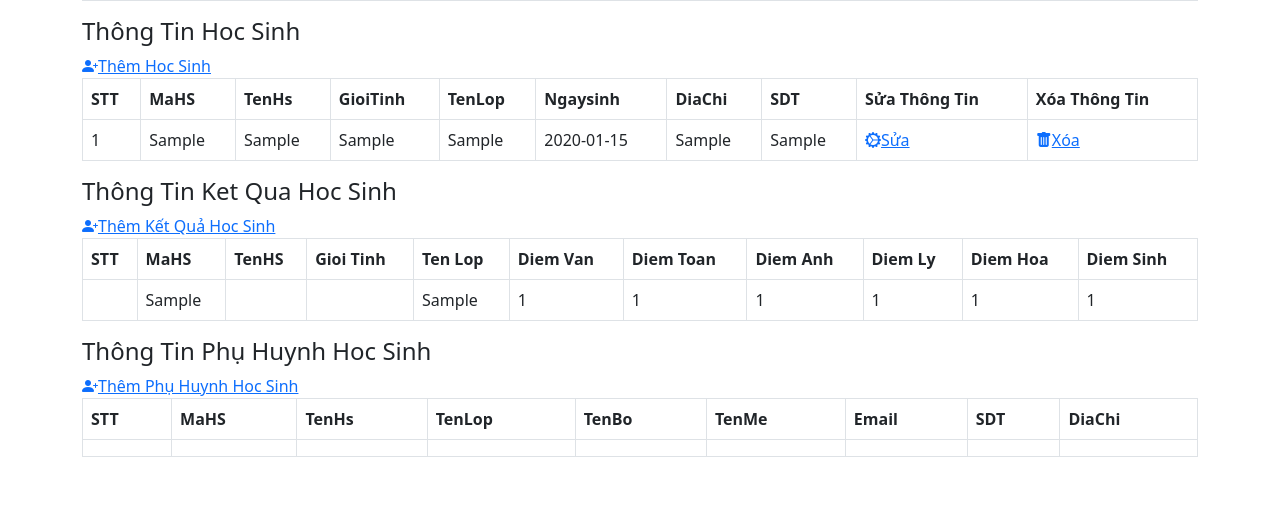
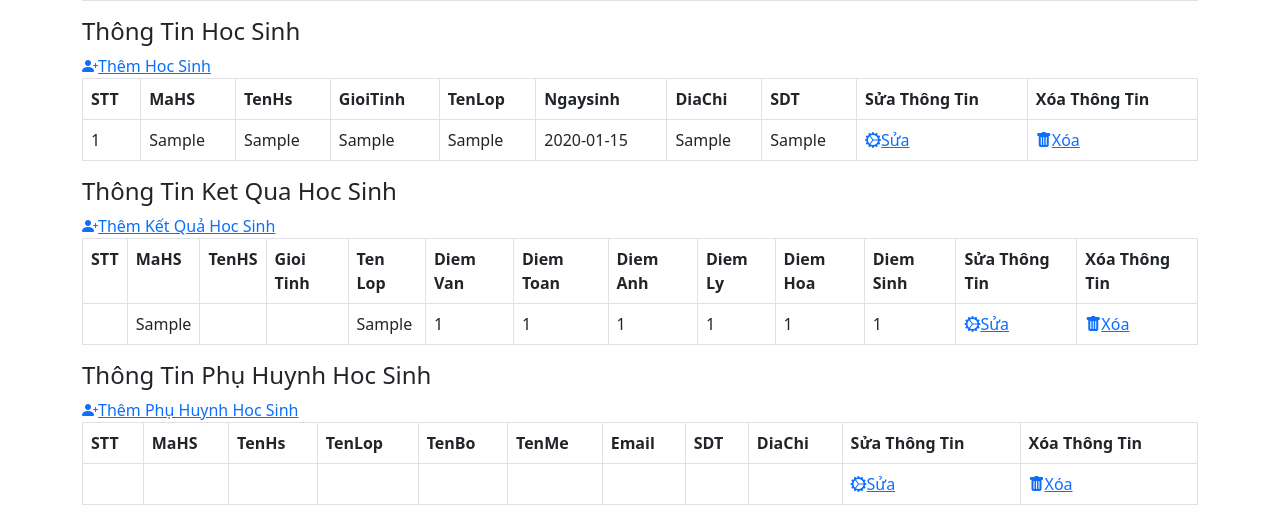
Before and after one commit to khiemcoNY/BTL_CongNgheWeb, a PHP site: page /admin.php in a window 1280 px wide. Shown: the part 400-921 px from the top of the page. Before the commit the page ends 857 px from the top, so only its background shows below. Run offline with PHP 8.4, Linux system fonts and the light colour scheme; tables that the repository leaves empty or names only in its code hold one stand-in row (values such as "Sample post"); data that the repository does not hold is empty; some libraries are stand-ins or nearby versions.

Commit message:
chuc nang xoa hoc sinh ket qua phu huynh

```diff
--- a/De10_QuanLyHocSinhTruongHoc/src/admin.php
+++ b/De10_QuanLyHocSinhTruongHoc/src/admin.php
@@ -7,8 +7,10 @@
     <meta name="viewport" content="width=device-width, initial-scale=1">
 
     <!-- Bootstrap CSS -->
-    <link href="https://cdn.jsdelivr.net/npm/bootstrap@5.0.2/dist/css/bootstrap.min.css" rel="stylesheet" integrity="sha384-EVSTQN3/azprG1Anm3QDgpJLIm9Nao0Yz1ztcQTwFspd3yD65VohhpuuCOmLASjC" crossorigin="anonymous">
-    <link rel="stylesheet" href="https://cdn.jsdelivr.net/npm/bootstrap-icons@1.6.0/font/bootstrap-icons.css" integrity="sha384-7ynz3n3tAGNUYFZD3cWe5PDcE36xj85vyFkawcF6tIwxvIecqKvfwLiaFdizhPpN" crossorigin="anonymous">
+    <link href="https://cdn.jsdelivr.net/npm/bootstrap@5.0.2/dist/css/bootstrap.min.css" rel="stylesheet"
+        integrity="sha384-EVSTQN3/azprG1Anm3QDgpJLIm9Nao0Yz1ztcQTwFspd3yD65VohhpuuCOmLASjC" crossorigin="anonymous">
+    <link rel="stylesheet" href="https://cdn.jsdelivr.net/npm/bootstrap-icons@1.6.0/font/bootstrap-icons.css"
+        integrity="sha384-7ynz3n3tAGNUYFZD3cWe5PDcE36xj85vyFkawcF6tIwxvIecqKvfwLiaFdizhPpN" crossorigin="anonymous">
     <title>admin</title>
 </head>
 
@@ -49,7 +51,8 @@
                                 <td><?php echo $row["A_Date"]; ?></td>
 
                                 <td><a href=""><i class="bi bi-gear-wide-connected"></i>Sửa</a></td>
-                                    <td><a href="processadmin.php?id=<?php echo $row["A_Email"]; ?>"><i class="bi bi-trash-fill"></i>Xóa</a></td>
+                                <td><a href="processadmin.php?id=<?php echo $row["A_Email"]; ?>"><i
+                                            class="bi bi-trash-fill"></i>Xóa</a></td>
 
 
                             </tr>
@@ -156,8 +159,8 @@
                             <td><?php echo $row["DiaChi"]; ?></td>
                             <td><?php echo $row["SDT"]; ?></td>
                             <td><a href=""><i class="bi bi-gear-wide-connected"></i>Sửa</a></td>
-                                <td><a href=""><i class="bi bi-trash-fill"></i>Xóa</a></td>
-
+                            <td><a href="processhocsinh.php?id=<?php echo $row["MaHS"]; ?>"><i
+                                            class="bi bi-trash-fill"></i>Xóa</a></td>
 
                         </tr>
                         <?php
@@ -186,6 +189,8 @@
                                 <th width="">Diem Ly</th>
                                 <th width="">Diem Hoa</th>
                                 <th width="">Diem Sinh</th>
+                                <th width="">Sửa Thông Tin</th>
+                                <th width="">Xóa Thông Tin</th>
 
                             </tr>
                             <?php
@@ -206,6 +211,11 @@
                                 <td><?php echo $row["DiemLy"]; ?></td>
                                 <td><?php echo $row["DiemHoa"]; ?></td>
                                 <td><?php echo $row["DiemSinh"]; ?></td>
+                                <td><a href=""><i class="bi bi-gear-wide-connected"></i>Sửa</a></td>
+                                <td><a href="processketqua.php?id=<?php echo $row["MaHS"]; ?>"><i
+                                            class="bi bi-trash-fill"></i>Xóa</a></td>
+
+
 
                             </tr>
                             <?php
@@ -234,6 +244,8 @@
                                 <th width="">Email</th>
                                 <th width="">SDT</th>
                                 <th width="">DiaChi</th>
+                                <th width="">Sửa Thông Tin</th>
+                                <th width="">Xóa Thông Tin</th>
 
                             </tr>
                             <?php
@@ -252,6 +264,10 @@
                                 <td><?php echo $row["Email"]; ?></td>
                                 <td><?php echo $row["SDT"]; ?></td>
                                 <td><?php echo $row["DiaChi"]; ?></td>
+                                <td><a href=""><i class="bi bi-gear-wide-connected"></i>Sửa</a></td>
+                                <td><a href="processphuhuynh.php?id=<?php echo $row["MaHS"]; ?>"><i
+                                            class="bi bi-trash-fill"></i>Xóa</a></td>
+
 
 
                             </tr>
@@ -269,7 +285,9 @@
     <!-- Optional JavaScript; choose one of the two! -->
 
     <!-- Option 1: Bootstrap Bundle with Popper -->
-    <script src="https://cdn.jsdelivr.net/npm/bootstrap@5.0.2/dist/js/bootstrap.bundle.min.js" integrity="sha384-MrcW6ZMFYlzcLA8Nl+NtUVF0sA7MsXsP1UyJoMp4YLEuNSfAP+JcXn/tWtIaxVXM" crossorigin="anonymous"></script>
+    <script src="https://cdn.jsdelivr.net/npm/bootstrap@5.0.2/dist/js/bootstrap.bundle.min.js"
+        integrity="sha384-MrcW6ZMFYlzcLA8Nl+NtUVF0sA7MsXsP1UyJoMp4YLEuNSfAP+JcXn/tWtIaxVXM" crossorigin="anonymous">
+    </script>
 
     <!-- Option 2: Separate Popper and Bootstrap JS -->
     <!--
```
Also changed, not shown: De10_QuanLyHocSinhTruongHoc/src/processhocsinh.php (+14 -0 lines), De10_QuanLyHocSinhTruongHoc/src/processketqua.php (+15 -0 lines), De10_QuanLyHocSinhTruongHoc/src/processphuhuynh.php (+17 -0 lines). Lines whose indentation alone changed are shown as unchanged.
